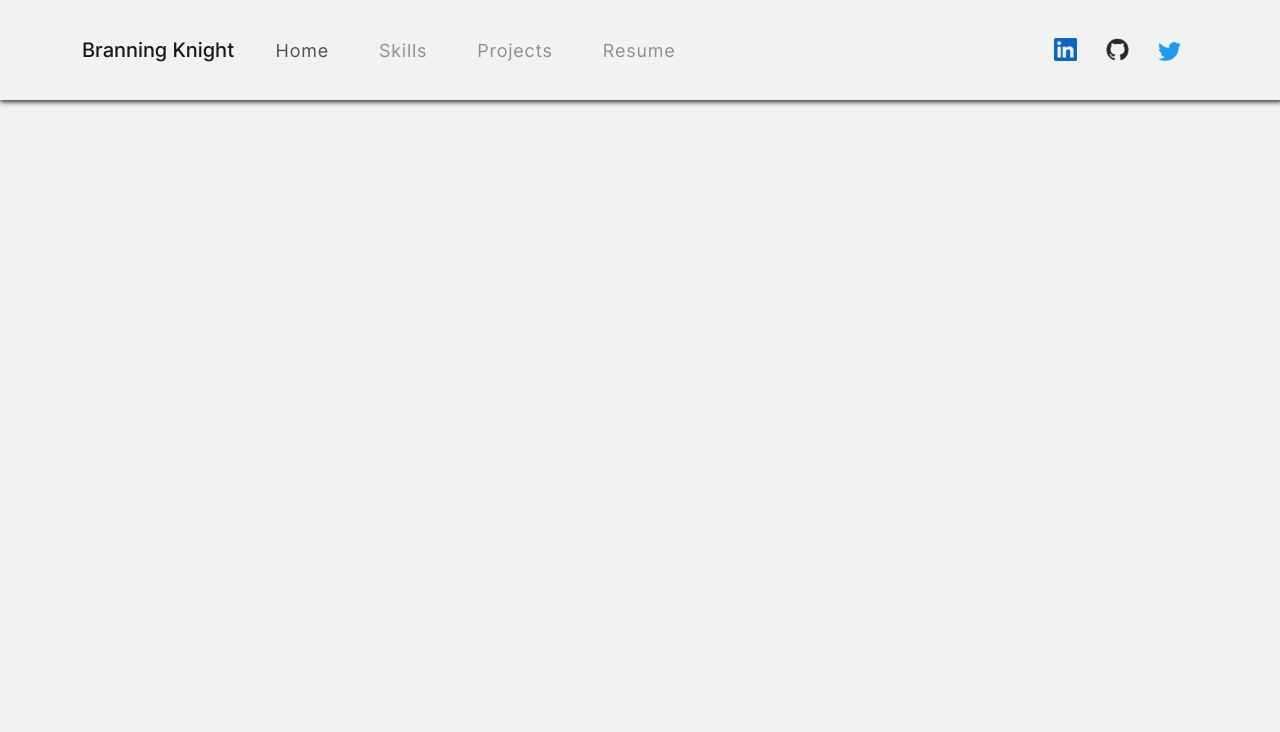
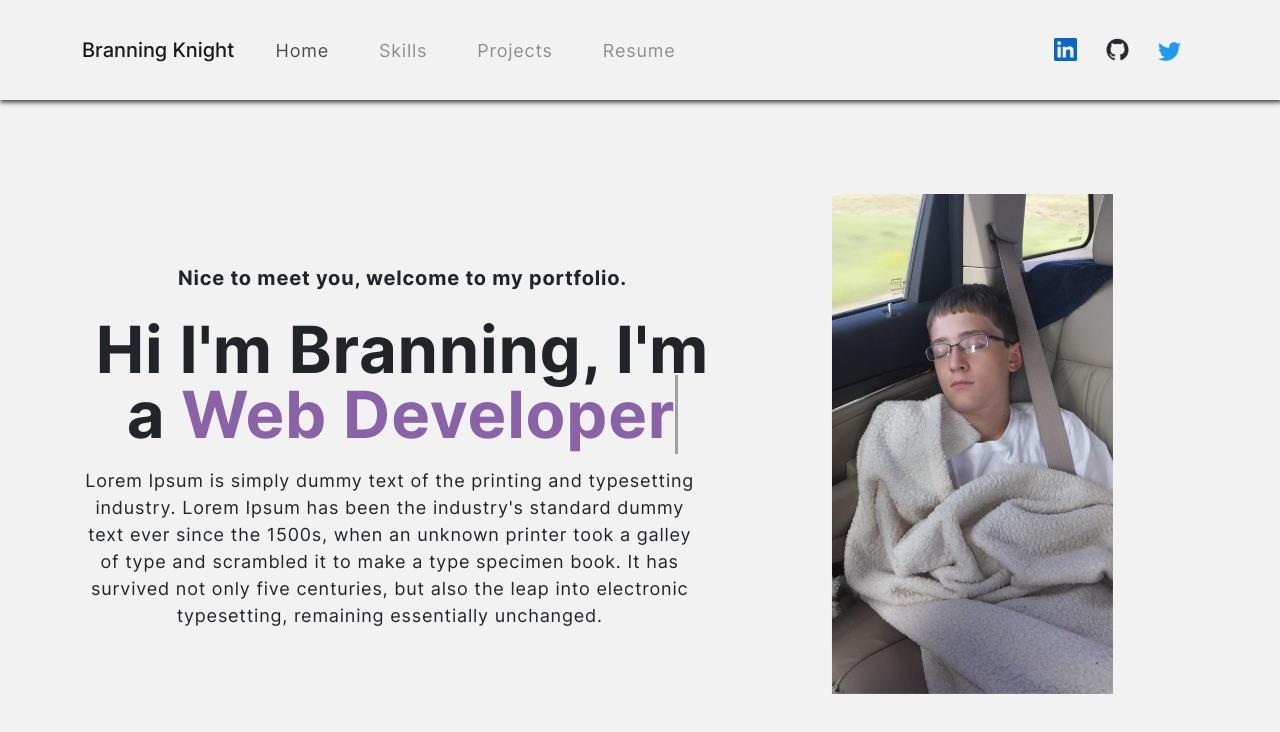
Before and after one commit to BranningK/professional-portfolio, a React (Create React App) app: page / in a window 1280 px wide. Shown: the top 732 px of the page. Built offline with nearby package versions, Linux system fonts and the light colour scheme.

Commit message:
finished banner with typing

```diff
--- a/src/App.css
+++ b/src/App.css
@@ -86,7 +86,7 @@ span.navbar-text{
   transition: 0.3s ease-in-out;
 }
 .social-icons a:hover{
-    transform: scale(2);
+    transform: scale(1.2);
   transition: 0.3s ease-in-out;
 }
 .social-icons a img{
@@ -118,6 +118,61 @@ nav.navbar .navbar-toggler-icon:before{
   transition: all 300ms linear;
 } */
 
+/* Banner */
+.banner{
+  margin-top: 0;
+  padding: 200px 0 100px 0;
+  background-image: url();
+  background-position: top center;
+  background-size: cover;
+  background-repeat: no-repeat;
+}
+.banner .tagline{
+  font-weight: 700;
+  letter-spacing: 0.8px;
+  padding: 8px 10px;
+  /* background: linear-gradient(90.21deg ); */
+  /* border: 1px solid black; */
+  font-size: 20px;
+  margin-bottom: 16px;
+  display: inline-block;
+}
+.banner h1{
+  font-size: 65px;
+  font-weight: 700;
+  letter-spacing: 0.8px;
+  line-height: 1;
+  margin-bottom: 20px;
+  display: block;
+}
+.banner p{
+  font-size: 18px;
+  letter-spacing: 0.8px;
+  line-height: 1.5em;
+  width: 96%;
+}
+.banner img{
+  animation: updown 3s linear infinite;
+}
+@keyframes updown {
+  0%{
+    transform: translateY(-20px);
+  }
+  50%{
+    transform: translateY(20px);
+  }
+  100%{
+    transform: translateY(-20px);
+  }
+}
+.wrap {
+  border-right: 0.06em solid #7e7e7e;
+  color: #5d2689;
+  opacity: 70%;
+}
+.pic{
+  max-height: 500px;
+}
 
 
 .App {
--- a/src/App.js
+++ b/src/App.js
@@ -2,6 +2,7 @@ import logo from './logo.svg';
 import './App.css';
 import 'bootstrap/dist/css/bootstrap.min.css';
 import { NavBar } from './components/Navbar';
+import { Banner } from './components/Banner'
 import { Footer } from './components/Footer';
 
 
@@ -9,6 +10,7 @@ function App() {
   return (
     <div className="App">
       <NavBar />
+      <Banner />
       {/* <Footer /> */}
     </div>
   );
--- /dev/null
+++ b/src/components/Banner.js
@@ -0,0 +1,58 @@
+import { useEffect, useState } from "react"
+import { Container, Row, Col } from "react-bootstrap"
+import randomPic from '../assets/randomPic.jpg'
+
+export const Banner = () => {
+  const [ loopNumber, setLoopNumber ] = useState(0);
+  const [ isDeleting, setIsDeleting ] = useState(false);
+  const toRotate = [ "Web Developer", "Full-Stack Developer" ];
+  const [ text, setText ] = useState('');
+  const [ delta, setDelta ] = useState(300 - Math.random() * 100);
+  const period = 2500;
+
+  useEffect(() => {
+    let ticker = setInterval(() => {
+      tick();
+    }, delta )
+
+    return () => { clearInterval(ticker) };
+  }, [text] );
+
+  const tick = () => {
+    let i = loopNumber % toRotate.length;
+    let fullText = toRotate[i];
+    let updatedText = isDeleting ? fullText.substring(0, text.length - 1 ) : fullText.substring(0, text.length + 1);
+
+    setText(updatedText);
+
+    if(isDeleting){
+      setDelta(previousDelta => previousDelta / 2)
+    }
+
+    if (!isDeleting && updatedText === fullText) {
+      setIsDeleting(true);
+      setDelta(period);
+    } else if (isDeleting && updatedText === '') {
+      setIsDeleting(false);
+      setLoopNumber(loopNumber + 1);
+      setDelta(200);
+    }
+  }
+
+  return (
+    <section className="banner" id="home">
+      <Container>
+        <Row className="align-items-center">
+          <Col xs={12} md={6} xl={7}>
+            <span className="tagline">Nice to meet you, welcome to my portfolio.</span>
+            <h1>{`Hi I'm Branning, I'm a `}<span className="text-rotate wrap">{text}</span></h1>
+            <p>Lorem Ipsum is simply dummy text of the printing and typesetting industry. Lorem Ipsum has been the industry's standard dummy text ever since the 1500s, when an unknown printer took a galley of type and scrambled it to make a type specimen book. It has survived not only five centuries, but also the leap into electronic typesetting, remaining essentially unchanged.</p>
+          </Col>
+          <Col xs={12} md={6} xl={5}>
+            <img className="pic" src={randomPic} alt="Header image" />
+          </Col>
+        </Row>
+      </Container>
+    </section>
+  )
+}
```
Also changed, not shown: src/assets/randomPic.jpg (added).
